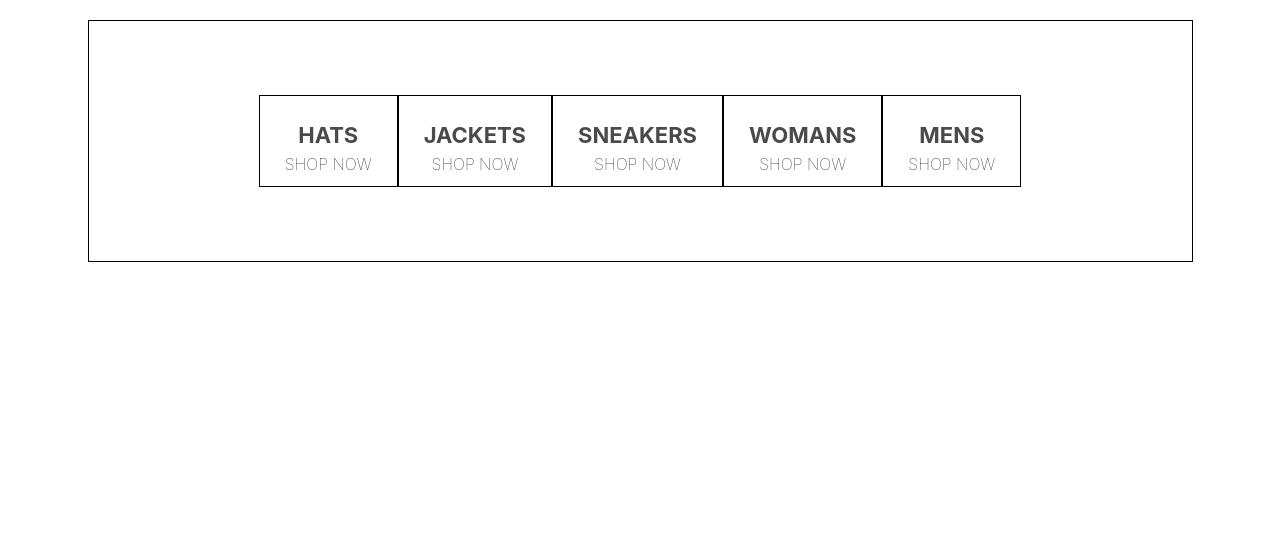
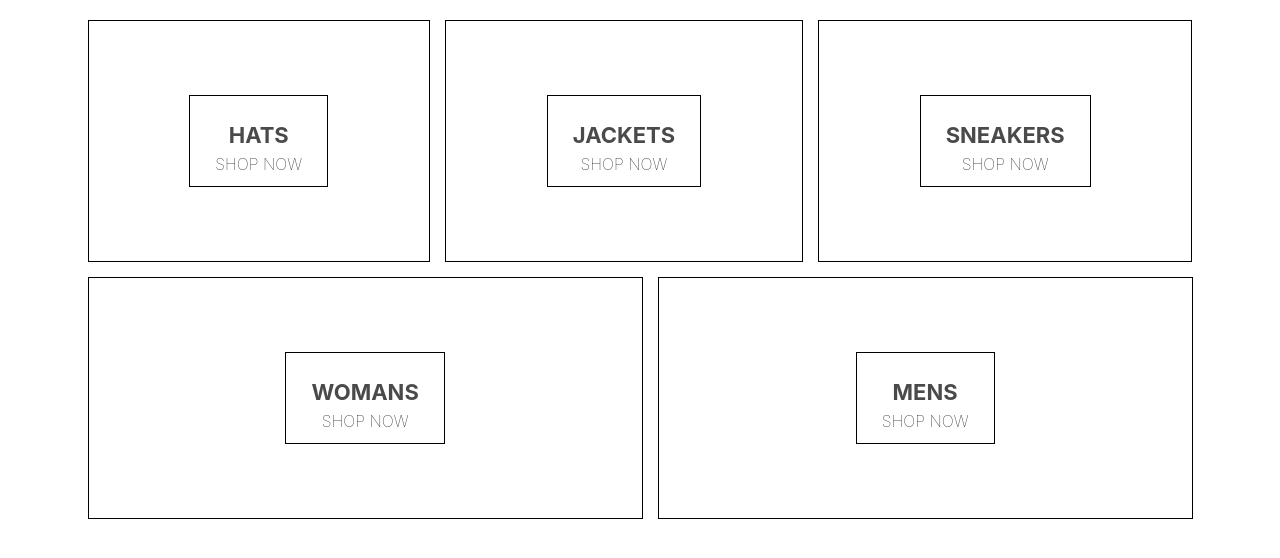
Before and after one commit to szopian/shop-react-app, a React (Create React App) app in the folder shop-app/: page / in a window 1280 px wide. Shown: the top 558 px of the page. Built offline with nearby package versions, Linux system fonts and the light colour scheme; the HTML template or start-up script is replaced by a standard one.

Commit message:
add changes

```diff
--- a/shop-app/src/components/homepage.jsx
+++ b/shop-app/src/components/homepage.jsx
@@ -10,18 +10,26 @@ const HomePage = () => {
             <h1 className="title">HATS</h1>
             <span className="subtitle">SHOP NOW</span>
           </div>
+        </div>
+        <div className="menu-item">
           <div className="content">
             <h1 className="title">JACKETS</h1>
             <span className="subtitle">SHOP NOW</span>
           </div>
+        </div>
+        <div className="menu-item">
           <div className="content">
             <h1 className="title">SNEAKERS</h1>
             <span className="subtitle">SHOP NOW</span>
           </div>
+        </div>
+        <div className="menu-item">
           <div className="content">
             <h1 className="title">WOMANS</h1>
             <span className="subtitle">SHOP NOW</span>
           </div>
+        </div>
+        <div className="menu-item">
           <div className="content">
             <h1 className="title">MENS</h1>
             <span className="subtitle">SHOP NOW</span>
```
